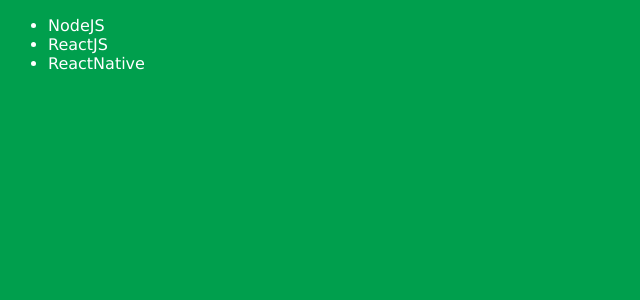
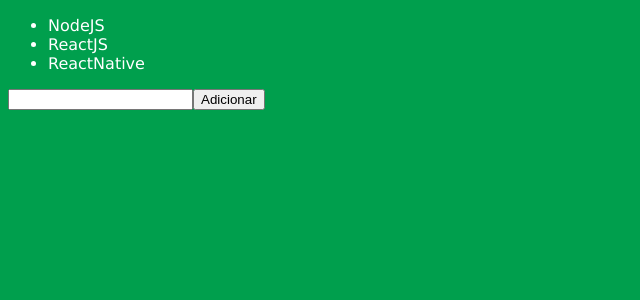
Before and after one commit to coxevti/bootcamp-gostack-introducao-reactjs, a React app: page / in a window 1280 px wide. Shown: the top 300 px of the page, without its empty margins (0-640 px from the left). Built offline with nearby package versions, Linux system fonts and the light colour scheme.

Commit message:
Estado & Imutabilidade

```diff
--- a/src/components/TechList.js
+++ b/src/components/TechList.js
@@ -2,6 +2,7 @@
 
 class TechList extends Component {
     state = {
+        newTech: '',
         techs: [
             'NodeJS',
             'ReactJS',
@@ -9,14 +10,24 @@
         ]
     }
 
+    handleChangeInput = e => {
+        this.setState({ newTech: e.target.value });
+    };
+
+    handleSubmitForm = e => {
+        e.preventDefault();
+        this.setState({ techs: [...this.state.techs, this.state.newTech], newTech: '' });
+    };
+
     render() {
-        console.log(this.state);
         return (
-            <ul>
-                <li>NodeJS</li>
-                <li>ReactJS</li>
-                <li>ReactNative</li>
-            </ul>
+            <form onSubmit={this.handleSubmitForm}>
+                <ul>
+                    {this.state.techs.map(tech => <li key={tech}>{tech}</li>)}
+                </ul>
+                <input onChange={this.handleChangeInput} value={this.state.newTech} />
+                <button type="submit">Adicionar</button>
+            </form>
         );
     }
 }
```
